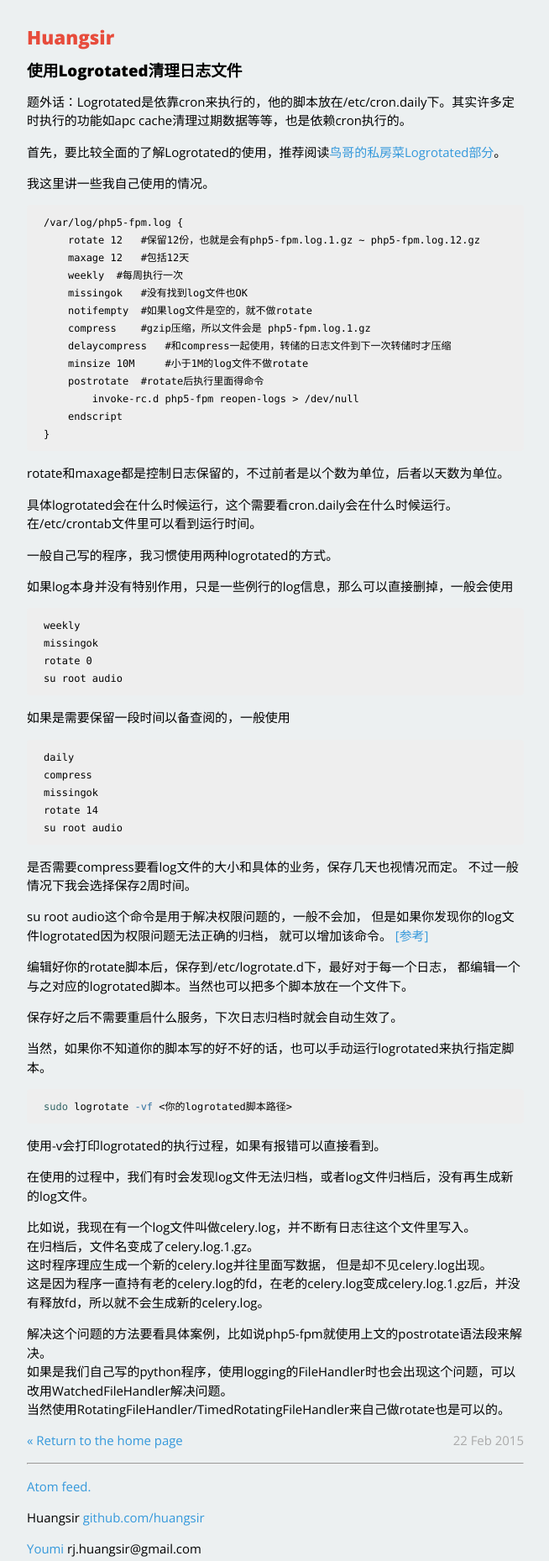
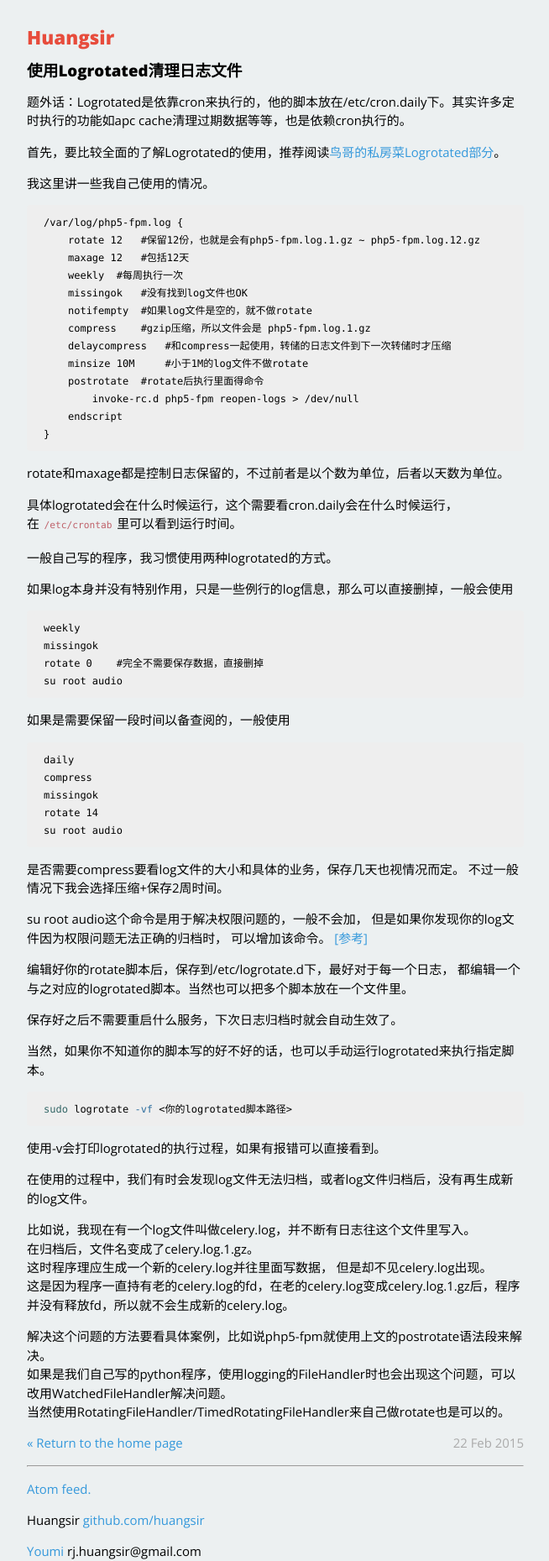
Before and after one commit to Huangsir/huangsir.github.io, a Jekyll site: the page built from _posts/2015-02-22-使用Logrotated清理日志文件.md, in a window 1280 px wide. Shown: the whole page at 84% size, without its empty margins (312-966 px from the left). Built offline with Jekyll 4.4.1, drawn with Linux system fonts in a browser that asks for light colours; Markdown is read by kramdown in place of the engine named in the settings.

Commit message:
edit post

````diff
--- a/_posts/2015-02-22-使用Logrotated清理日志文件.md
+++ b/_posts/2015-02-22-使用Logrotated清理日志文件.md
@@ -30,7 +30,7 @@
 
 rotate和maxage都是控制日志保留的，不过前者是以个数为单位，后者以天数为单位。
 
-具体logrotated会在什么时候运行，这个需要看cron.daily会在什么时候运行。在/etc/crontab文件里可以看到运行时间。
+具体logrotated会在什么时候运行，这个需要看cron.daily会在什么时候运行，在`/etc/crontab`里可以看到运行时间。
 
 一般自己写的程序，我习惯使用两种logrotated的方式。
 
@@ -39,7 +39,7 @@
 ```
 weekly
 missingok
-rotate 0
+rotate 0    #完全不需要保存数据，直接删掉
 su root audio
 ```
 
@@ -54,15 +54,15 @@
 ```
 
 是否需要compress要看log文件的大小和具体的业务，保存几天也视情况而定。
-不过一般情况下我会选择保存2周时间。
+不过一般情况下我会选择压缩+保存2周时间。
 
 su root audio这个命令是用于解决权限问题的，一般不会加，
-但是如果你发现你的log文件logrotated因为权限问题无法正确的归档，
-就可以增加该命令。
+但是如果你发现你的log文件因为权限问题无法正确的归档时，
+可以增加该命令。
 [[参考]](https://linuxslut.net/logrotate-parent-directory-has-insecure-permissions/)
 
 编辑好你的rotate脚本后，保存到/etc/logrotate.d下，最好对于每一个日志，
-都编辑一个与之对应的logrotated脚本。当然也可以把多个脚本放在一个文件下。
+都编辑一个与之对应的logrotated脚本。当然也可以把多个脚本放在一个文件里。
 
 保存好之后不需要重启什么服务，下次日志归档时就会自动生效了。
 
@@ -80,7 +80,7 @@
 在归档后，文件名变成了celery.log.1.gz。
 这时程序理应生成一个新的celery.log并往里面写数据，
 但是却不见celery.log出现。
-这是因为程序一直持有老的celery.log的fd，在老的celery.log变成celery.log.1.gz后，并没有释放fd，所以就不会生成新的celery.log。
+这是因为程序一直持有老的celery.log的fd，在老的celery.log变成celery.log.1.gz后，程序并没有释放fd，所以就不会生成新的celery.log。
 
 解决这个问题的方法要看具体案例，比如说php5-fpm就使用上文的postrotate语法段来解决。
 如果是我们自己写的python程序，使用logging的FileHandler时也会出现这个问题，可以改用WatchedFileHandler解决问题。
````
